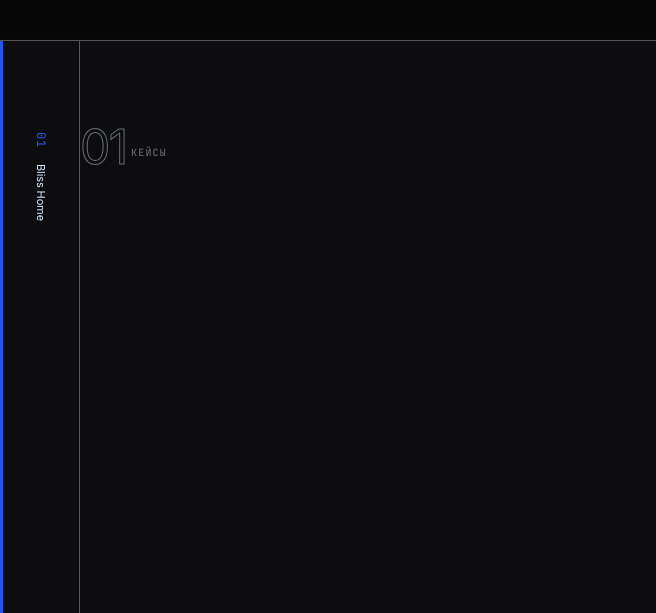
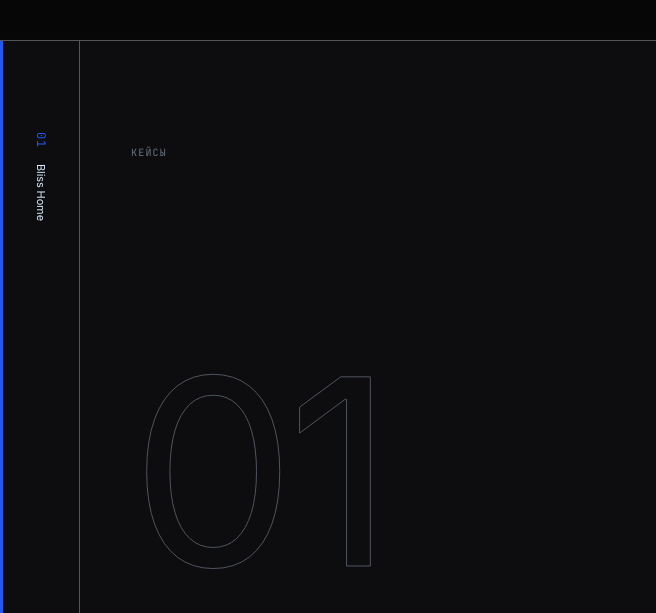
Before and after one commit to g0faq/g0faq.github.io, a plain HTML site: page index.html in a window 1280 px wide. Shown: the part 820-1433 px from the top of the page, 0-656 px from the left. Drawn offline with Linux system fonts and the light colour scheme; grey boxes are pictures that could not be loaded; animation ran at ten frames a second.

Commit message:
Scale case numbers with stack progress

```diff
--- a/css/main.css
+++ b/css/main.css
@@ -1200,17 +1200,30 @@ html.section-motion-ready #contacts:not(.is-assembled) .contact-form > [data-ass
 
 @media (min-width: 761px) {
   .case-number {
+    top: 54%;
+    left: clamp(24px, 4vw, 68px);
+    z-index: 0;
+    font-size: var(--case-number-size, 48px);
+    opacity: 0.22;
+    transform: translateY(-50%) scale(0.94);
+    transition: opacity 500ms ease, transform 700ms cubic-bezier(0.22, 1, 0.36, 1);
+  }
+
+  .case-panel.is-active .case-number {
+    opacity: 0.32;
+    transform: translateY(-50%) scale(1);
+  }
+
+  .case-panel.is-number-compact .case-number {
     top: calc(var(--header-height) + 18px);
     left: 0;
     z-index: 2;
-    font-size: 48px;
     line-height: 0.7;
     opacity: 0.22;
     transform: translateY(-8px);
-    transition: opacity 500ms ease, transform 700ms cubic-bezier(0.22, 1, 0.36, 1);
-  }
-
-  .case-panel.is-active .case-number {
+  }
+
+  .case-panel.is-number-compact.is-active .case-number {
     opacity: 0.45;
     transform: translateY(0);
   }
--- a/js/main.js
+++ b/js/main.js
@@ -454,6 +454,42 @@ async function initCases() {
 
     const panels = Array.from(stack.querySelectorAll('.case-panel'));
     let frameRequested = false;
+    let numberLayoutWidth = 0;
+    let numberLayoutIndex = -1;
+
+    const updateCaseNumberLayout = (targetIndex = null) => {
+      const targets = targetIndex === null
+        ? panels.map((panel, index) => ({ panel, index }))
+        : [{ panel: panels[targetIndex], index: targetIndex }];
+
+      targets.forEach(({ panel, index }) => {
+        const body = panel.querySelector('.case-panel__body');
+        const media = panel.querySelector('.case-media');
+        const number = panel.querySelector('.case-number');
+        if (!body || !media || !number) return;
+
+        panel.classList.remove('is-number-compact');
+
+        const sequenceSize = Math.max(36, 260 - (index * 28));
+        number.style.setProperty('--case-number-size', `${sequenceSize}px`);
+
+        const mediaLeft = media.getBoundingClientRect().left;
+        const numberLeft = number.getBoundingClientRect().left;
+        const availableWidth = mediaLeft - numberLeft - 20;
+        const fittedSize = number.offsetWidth > availableWidth
+          ? Math.floor(sequenceSize * (availableWidth / number.offsetWidth))
+          : sequenceSize;
+        const compact = availableWidth < 72 || fittedSize < 52;
+
+        if (compact) {
+          const compactSize = Math.max(32, 92 - (index * 8));
+          number.style.setProperty('--case-number-size', `${Math.min(sequenceSize, compactSize)}px`);
+          panel.classList.add('is-number-compact');
+        } else {
+          number.style.setProperty('--case-number-size', `${Math.min(sequenceSize, fittedSize)}px`);
+        }
+      });
+    };
 
     const updatePanels = () => {
       frameRequested = false;
@@ -463,7 +499,11 @@ async function initCases() {
           panel.style.removeProperty('width');
           panel.style.removeProperty('transform');
           panel.classList.remove('is-active');
+          panel.classList.remove('is-number-compact');
+          panel.querySelector('.case-number')?.style.removeProperty('--case-number-size');
         });
+        numberLayoutWidth = 0;
+        numberLayoutIndex = -1;
         return;
       }
 
@@ -489,6 +529,15 @@ async function initCases() {
         panel.style.transform = `translate3d(${translateX}px, 0, 0)`;
         panel.classList.toggle('is-active', index === activeIndex);
       });
+
+      if (numberLayoutWidth !== viewportWidth) {
+        numberLayoutWidth = viewportWidth;
+        numberLayoutIndex = activeIndex;
+        updateCaseNumberLayout();
+      } else if (numberLayoutIndex !== activeIndex) {
+        numberLayoutIndex = activeIndex;
+        updateCaseNumberLayout(activeIndex);
+      }
     };
 
     const requestUpdate = () => {
```
